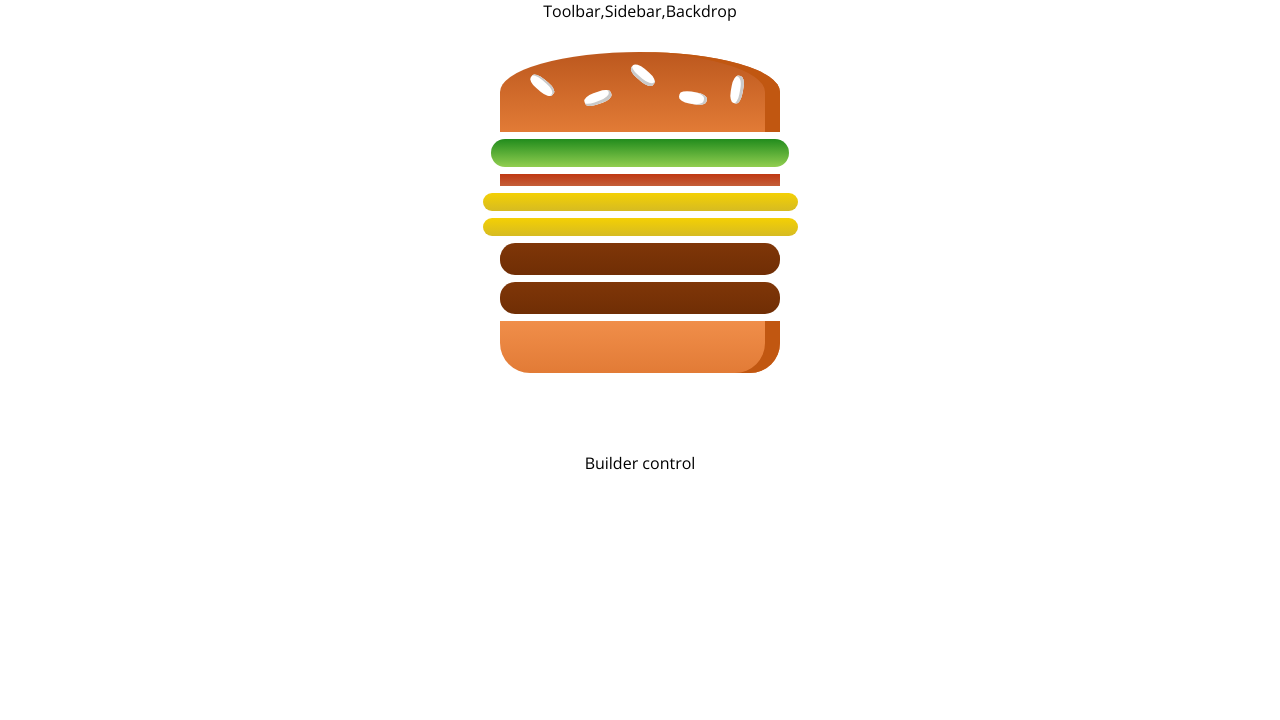
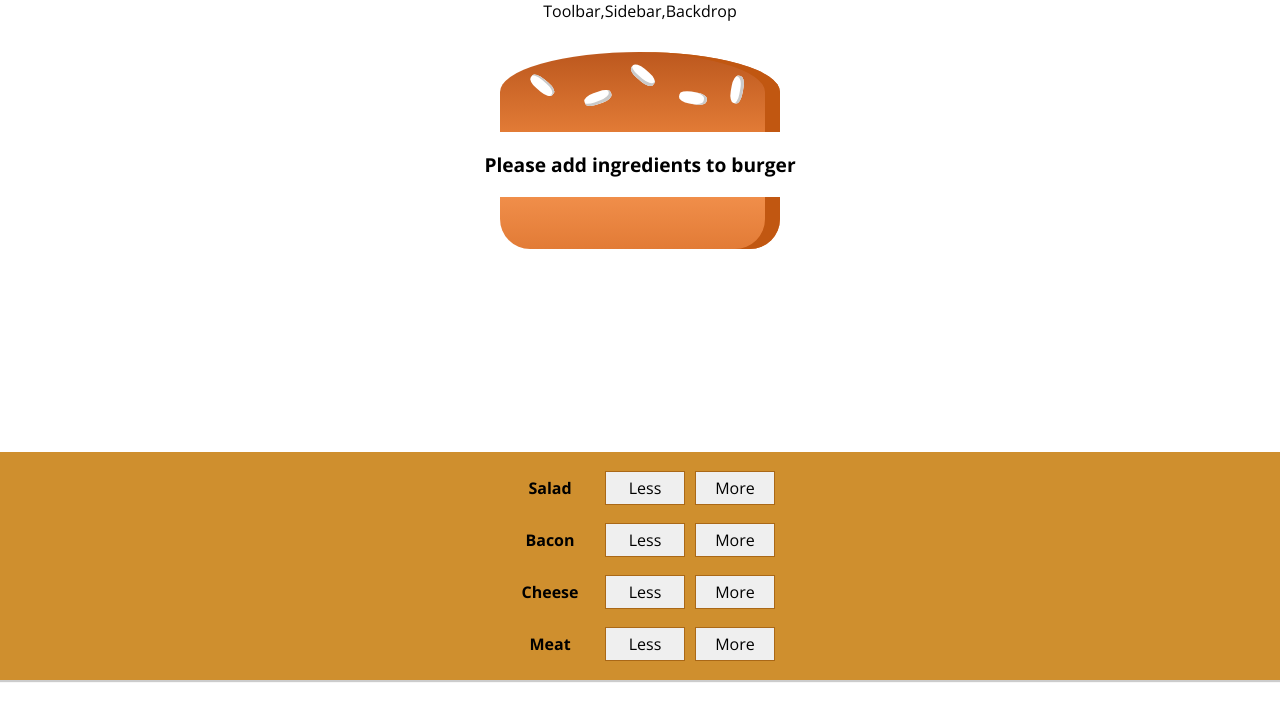
Before and after one commit to mangeshupadhyay23/burger_builder, a React (Create React App) app: page / in a window 1280 px wide. Shown: the top 720 px of the page. Built offline with nearby package versions, Linux system fonts and the light colour scheme.

Commit message:
added Build controls

```diff
--- a/src/components/burger/Burger.js
+++ b/src/components/burger/Burger.js
@@ -4,16 +4,30 @@ import './burger.css';
 
 
 const burger=(props)=>{
-    const transformedIngredients= Object.keys(props.ingredients)         //this is a fucntion defined in javascript not in react
+    let transformedIngredients= Object.keys(props.ingredients)         //this is a fucntion defined in javascript not in react
     .map(igKey=>{
+        console.log(igKey)
+        console.log(props.ingredients[igKey]);
         return [...Array(props.ingredients[igKey])].map((_,i)=>{
+                console.log(igKey+i)
                return <BurgerIngredient key={igKey+i} type={igKey}/>;    //we made an array of ingredients i.e.,['salad','meat','cheese','bacon']  and each element of this array will be used as igKey one by one like a loop using each value of array one by one
         });                                                              //then we used another js function Array(i) which creates an array containing i elements the value of these element may be garbage and unnecessary
-    });                                                                  //so we used the values assigned to the igredients as i and hence we obtained an array of cotaining number of elements equal to the value of ingredients/object
+    })
+                                                                   //so we used the values assigned to the igredients as i and hence we obtained an array of cotaining number of elements equal to the value of ingredients/object
     //then we assign the value of value of igKey that is ingreduent name as type and the DOM will be called as many times as much elements are present in that array of that specific ingredient and hence we get unique key eg. cheese0,cheese1 for type cheese
+     //it convert an object into an array with all its items as an item of new array the values of each item will not be included in it
+    .reduce((arr,el)=>{
+        console.log(arr);
+        console.log(el);
+        return arr.concat(el)
+    },[]);//reduce is an inbuilt fucntion of react it it creates an initial arr (in this case which is set to be empety array []) and then it reads all the elements(el) of another array(in this case transformedIngredients array) and add them to our intial array (arr)
 
+    if(transformedIngredients.length===0){
+        transformedIngredients=<p>Please add ingredients to burger</p>;
+        console.log(transformedIngredients);
+    }
 
-    return(                                                             //it convert an object into an array with all its items as an item of new array the values of each item will not be included in it
+    return(
 
         <div className='Burger'>
             {console.log(transformedIngredients)}
--- /dev/null
+++ b/src/components/burger/build controls/build_control/build_control.css
@@ -0,0 +1,57 @@
+.BuildControl{
+    display: flex;
+    justify-content: space-between;
+    align-items: center;
+    margin: 5px 0;
+}
+
+
+.BuildControl button{
+    display: block;
+    font: inherit;
+    padding: 5px;
+    margin: 0 5px;
+    width: 80px;
+    border: 1px solid #aa6817;
+    cursor: pointer;
+    outline: none;
+}
+
+.BuildControl button:disabled {
+    background-color: #AC9980;
+    border: 1px solid #7E7365;
+    color: #ccc;
+    cursor: default;
+}
+
+.BuildControl button:hover:disabled {
+    background-color: #AC9980;
+    color: #ccc;
+    cursor: not-allowed;
+}
+
+.Label {
+    padding: 10px;
+    font-weight: bold;
+    width: 80px;
+}
+
+.BuildControl .Less {
+    background-color: #D39952;
+    color: white;
+}
+
+.BuildControl .More {
+    background-color: #8F5E1E;
+    color: white;
+}
+
+.BuildControl .Less:hover, .BuildControl .Less:active {
+    background-color: #DAA972;
+    color: white;
+}
+
+.BuildControl .More:hover,.BuildControl .More:active {
+    background-color: #99703F;
+    color: white;
+}
--- /dev/null
+++ b/src/components/burger/build controls/build_control/build_control.js
@@ -0,0 +1,15 @@
+import React from 'react';
+import './build_control.css';
+
+
+const buildControl=(props)=>{
+    return(
+    <div className='BuildControl'>
+        <div className='Label'>{props.label}</div>
+        <button>Less</button>
+        <button>More</button>
+    </div>
+    );
+}
+
+export default buildControl;
--- /dev/null
+++ b/src/components/burger/build controls/build_controls.css
@@ -0,0 +1,10 @@
+.BuildControls{
+    width: 100%;
+    background-color: #cf8f2e;
+    display: flex;
+    flex-flow: column;
+    align-items: center;
+    box-shadow: 0 2px 1px #ccc;
+    margin: auto;
+    padding: 10px 0;
+}
--- /dev/null
+++ b/src/components/burger/build controls/build_controls.js
@@ -0,0 +1,28 @@
+import React from 'react';
+import './build_controls.css';
+import BuildControl from './build_control/build_control'
+
+
+
+const controls=[
+    {label:'Salad',type:'salad'},
+    {label:'Bacon',type:'bacon'},
+    {label:'Cheese',type:'cheese'},
+    {label:'Meat',type:'meat'},
+];
+
+
+
+const buildControls=(props)=>{
+    return(
+    <div className='BuildControls'>
+        {controls.map(ctrl=>(
+            <BuildControl key={ctrl.label} label={ctrl.label}/>
+        ))}
+
+    </div>
+    );
+
+}
+
+export default buildControls;
--- a/src/container/burgerBuilder/burgerBuilder.js
+++ b/src/container/burgerBuilder/burgerBuilder.js
@@ -1,15 +1,16 @@
 import React from 'react';
 import './burger builder.css';
 import Burger from '../../components/burger/Burger';
+import BuildControls from '../../components/burger/build controls/build_controls';
 
 class BurgerBuilder extends React.Component{
 
     state={
         ingredients:{        //ingredients is an object not an array so javascript cannot read individual items and values in it
-            salad:1,         //so we will use a pre defined function in javascript in burger.js file
-            bacon:1,
-            cheese:2,
-            meat:2
+            salad:0,         //so we will use a pre defined function in javascript in burger.js file
+            bacon:0,
+            cheese:0,
+            meat:0,
         }
     }
 
@@ -17,7 +18,7 @@ class BurgerBuilder extends React.Component{
         return(
                 <div className='content'>
                     <Burger ingredients={this.state.ingredients}/>
-                    <div>Builder control</div>
+                    <BuildControls/>
                 </div>
         );
     }
```
